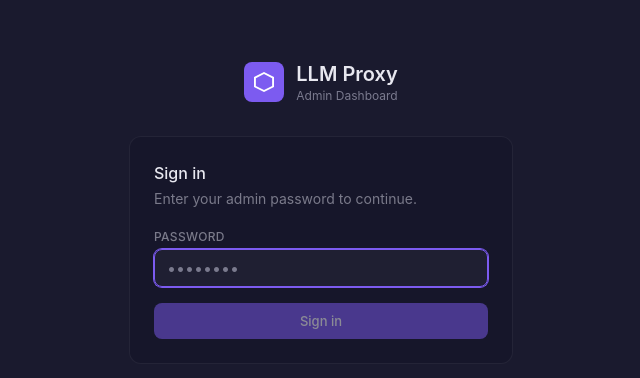
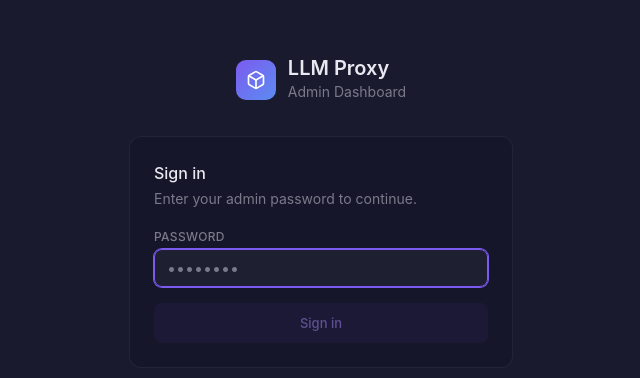
Before and after one commit to darkraise/llm-proxy, a React (Vite) app in the folder web/: page /admin/login in a window 1280 px wide. Shown: the part 188-566 px from the top of the page, without its empty margins (319-959 px from the left). Built offline with nearby package versions, Linux system fonts and the light colour scheme.

Commit message:
style(web): restyle login page to new design language

```diff
--- a/web/src/pages/Login.tsx
+++ b/web/src/pages/Login.tsx
@@ -1,5 +1,6 @@
 import { FormEvent, useState } from 'react'
 import { useNavigate } from 'react-router-dom'
+import { Box } from 'lucide-react'
 import { api, ApiError } from '../lib/api'
 
 export default function Login() {
@@ -31,19 +32,17 @@ export default function Login() {
       <div className="w-full max-w-sm">
         {/* Logo */}
         <div className="flex items-center justify-center gap-3 mb-8">
-          <div className="w-10 h-10 bg-accent rounded-lg flex items-center justify-center">
-            <svg width="20" height="20" viewBox="0 0 16 16" fill="white">
-              <path d="M8 0L0 4v8l8 4 8-4V4L8 0zM1.5 4.9L8 1.6l6.5 3.3v6.2L8 14.4l-6.5-3.3V4.9z" />
-            </svg>
+          <div className="w-10 h-10 bg-gradient-to-br from-[#7c5bf0] to-[#5b8cf0] rounded-[10px] flex items-center justify-center">
+            <Box size={20} className="text-white" />
           </div>
           <div>
-            <h1 className="text-xl font-semibold text-text-primary">LLM Proxy</h1>
-            <p className="text-xs text-text-muted">Admin Dashboard</p>
+            <h1 className="text-[20px] font-semibold text-text-primary">LLM Proxy</h1>
+            <p className="text-[14px] text-text-secondary">Admin Dashboard</p>
           </div>
         </div>
 
         {/* Card */}
-        <div className="card p-6">
+        <div className="bg-surface-raised border border-border rounded-xl p-6">
           <h2 className="text-base font-medium text-text-primary mb-1">Sign in</h2>
           <p className="text-sm text-text-secondary mb-5">
             Enter your admin password to continue.
@@ -76,7 +75,7 @@ export default function Login() {
             <button
               type="submit"
               disabled={loading || !password}
-              className="btn-primary w-full disabled:opacity-50 disabled:cursor-not-allowed"
+              className="w-full bg-accent-muted text-accent-light hover:bg-[rgba(124,91,240,0.2)] rounded-lg text-[13px] font-medium px-4 py-2 transition-colors disabled:opacity-50 disabled:cursor-not-allowed"
             >
               {loading ? 'Signing in…' : 'Sign in'}
             </button>
```
